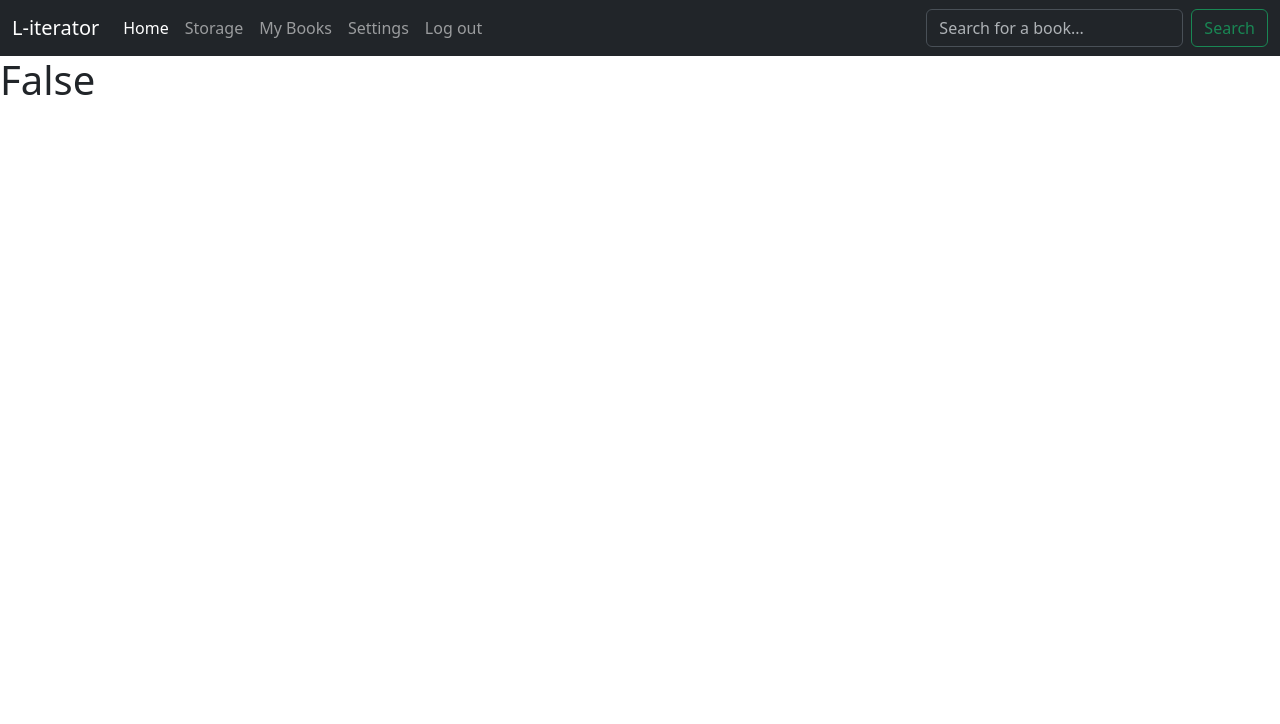
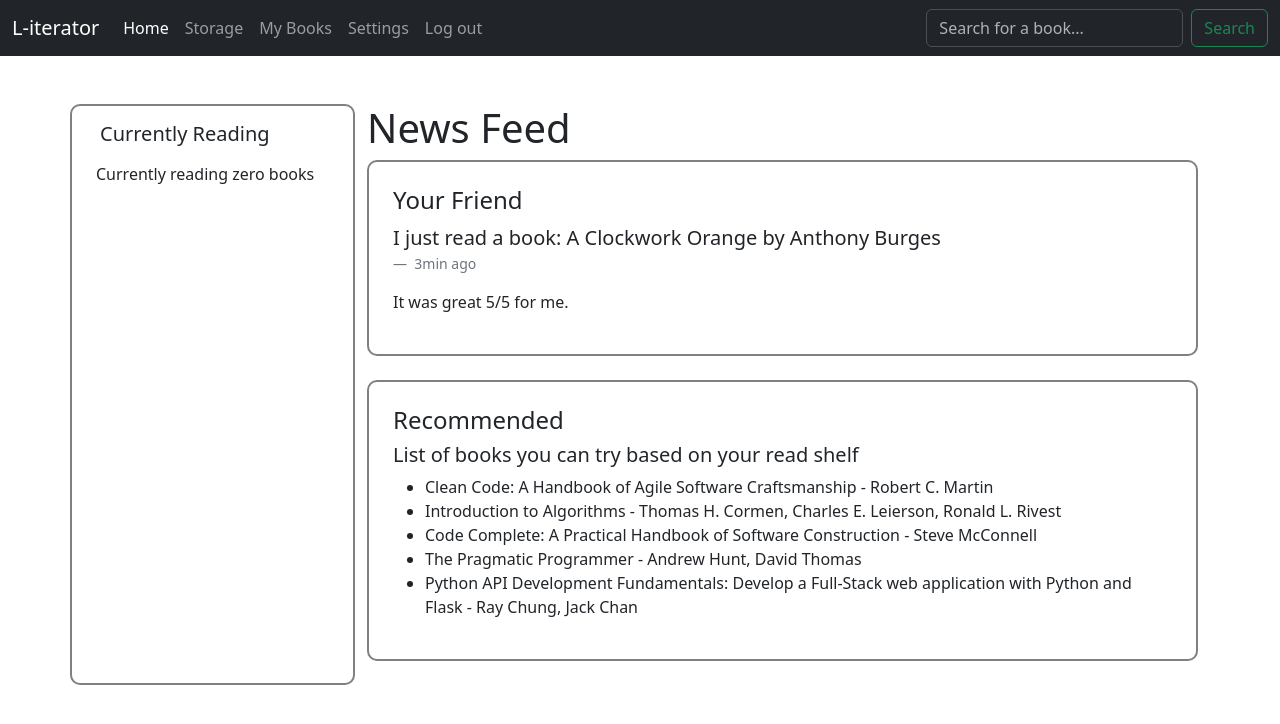
Before and after one commit to TheMechanicalBeing/BadReads, a Flask app: page / in a window 1280 px wide. Shown: the top 724 px of the page. Run offline with Flask 3, Linux system fonts and the light colour scheme; the visitor is signed in with stand-in values (Sample User, id 1); data that the repository does not hold is empty.

Commit message:
Add dynamic/static features in home_authorized.html

```diff
--- a/src/models/read_behavior.py
+++ b/src/models/read_behavior.py
@@ -11,7 +11,7 @@ class Reading(db.Model, BaseModel):
     book_version_id = db.Column(db.Integer, db.ForeignKey('book_versions.id'))
     page = db.Column(db.Integer, default=0)
 
-    user = db.relationship("User", backref=db.backref("reading"))
+    user = db.relationship("User", backref=db.backref("readings"))
     book = db.relationship("Book", backref=db.backref("reading"))
     book_version = db.relationship("BookVersion", backref=db.backref("reading"))
 
--- a/src/templates/main/home_authorized.html
+++ b/src/templates/main/home_authorized.html
@@ -2,5 +2,68 @@
 {% block head %}
 {% endblock %}
 {% block body %}
-    <h1>{{ current_user.is_admin }}</h1>
+    <div class="container mt-5">
+        <div class="row">
+            <div class="col-3 make-border">
+                <h5 class="card-title m-3">Currently Reading</h5>
+                {% if current_user.readings %}
+                    {% for reading in current_user.readings %}
+                        {% set book = reading.book %}
+                        <div class="card" style="width: 18rem;">
+                            <img src="{{ url_for("static", filename="/images/bookCover.png") }}" class="card-img-top"
+                                 alt="Book cover">
+                            <div class="card-body">
+                                <ul class="list-unstyled">
+                                    <li class="card-text">Book title: {{ book.title }}</li>
+                                    <li class="card-text">Author: {{ book.authors[0].full_name }}</li>
+                                    <li class="card-text">Publication Year: {{ book.publish_year }}</li>
+                                </ul>
+                                <div class="progress mb-4" role="progressbar">
+                                    <div class="progress-bar" style="width: {{ (reading.page / reading.book_version.pages)  * 100}}%"></div>
+                                    <span>{{ reading.page }}/{{ reading.book_version.pages }}</span>
+                                </div>
+                                <a href="#" class="btn btn-primary">Update Progress</a>
+
+                            </div>
+                        </div>
+                        <hr/>
+                    {% endfor %}
+                {% else %}
+                    <div class="container">Currently reading zero books</div>
+                {% endif %}
+            </div>
+            <div class="col-9">
+                <h1>News Feed</h1>
+
+                <div class="container make-border mb-4 p-4">
+                    <h4>Your Friend</h4>
+                    <figure>
+                        <blockquote class="blockquote">
+                            <p>I just read a book: A Clockwork Orange by Anthony Burges</p>
+                        </blockquote>
+                        <figcaption class="blockquote-footer">
+                            3min ago
+                        </figcaption>
+                    </figure>
+                    <p>It was great 5/5 for me.</p>
+                </div>
+
+
+                <div class="container make-border mb-4 p-4">
+                    <h4>Recommended</h4>
+                    <h5>List of books you can try based on your read shelf</h5>
+                    <ul>
+                        <li>Clean Code: A Handbook of Agile Software Craftsmanship - Robert C. Martin</li>
+                        <li>Introduction to Algorithms - Thomas H. Cormen, Charles E. Leierson, Ronald L. Rivest</li>
+                        <li>Code Complete: A Practical Handbook of Software Construction - Steve McConnell</li>
+                        <li>The Pragmatic Programmer - Andrew Hunt, David Thomas</li>
+                        <li>Python API Development Fundamentals: Develop a Full-Stack web application with Python and
+                            Flask
+                            - Ray Chung, Jack Chan
+                        </li>
+                    </ul>
+                </div>
+            </div>
+        </div>
+    </div>
 {% endblock %}
--- a/src/views/main/routes.py
+++ b/src/views/main/routes.py
@@ -16,4 +16,4 @@ def home_get():
     if current_user.is_authenticated:
         return render_template("home_authorized.html", title="Home")
     else:
-        return render_template("home_unauthorized.html", title="home")
+        return render_template("home_unauthorized.html", title="Home")
```
Also changed, not shown: src/static/images/bookCover.png (added).
